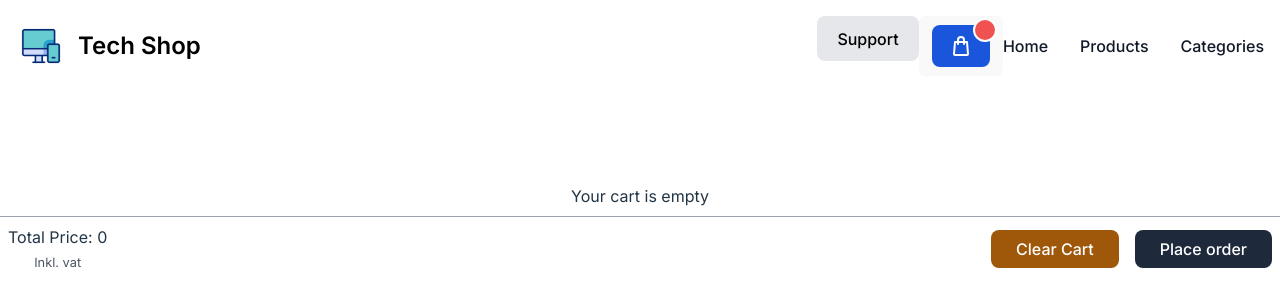
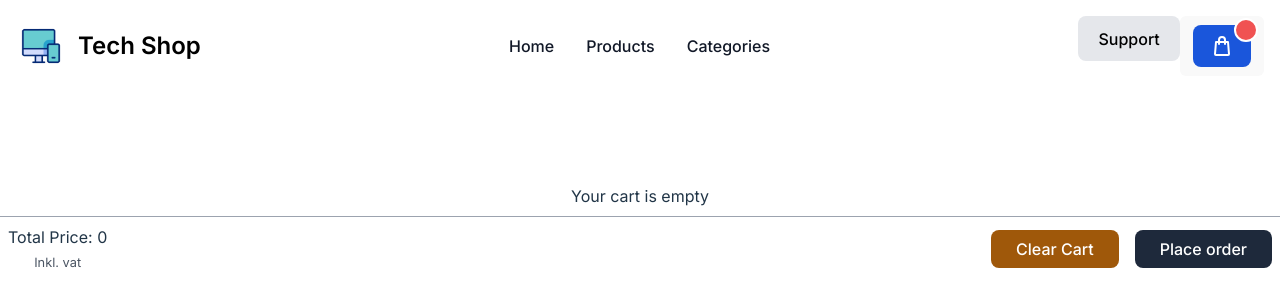
Before and after one commit to jesperekerling/react-ecommerce, a React (Vite) app: page /checkout in a window 1280 px wide. Shown: the top 306 px of the page. Built offline with nearby package versions, Linux system fonts and the light colour scheme.

Commit message:
Menu fix

```diff
--- a/src/components/NavBar.jsx
+++ b/src/components/NavBar.jsx
@@ -20,16 +20,13 @@ export const Navbar = () => {
                   Tech Shop</span>
           </NavLink>
 
-        <div className="flex md:order-3 space-x-3 md:space-x-0 rtl:space-x-reverse">
-
-
           <div className='items-center justify-between hidden w-full md:flex md:w-auto md:order-1' id='navbar-sticky'>
             <ul className='flex flex-col p-4 md:p-0 mt-4 font-medium border border-gray-100 rounded-lg md:space-x-8 rtl:space-x-reverse md:flex-row md:mt-0 md:border-0 dark:bg-gray-800 md:dark:bg-gray-900 dark:border-gray-700'>
-
+              <li>
                 <NavLink to='/' className='block py-2 px-3 text-gray-900 rounded hover:bg-gray-100 md:hover:bg-transparent md:hover:text-blue-700 md:p-0 md:dark:hover:text-blue-500 dark:text-white dark:hover:bg-gray-700 dark:hover:text-white md:dark:hover:bg-transparent dark:border-gray-700'>
-                <li>Home</li>
+                  Home
                 </NavLink>
-
+              </li>
               <li>
                 <NavLink to='/products' className='block py-2 px-3 text-gray-900 rounded hover:bg-gray-100 md:hover:bg-transparent md:hover:text-blue-700 md:p-0 md:dark:hover:text-blue-500 dark:text-white dark:hover:bg-gray-700 dark:hover:text-white md:dark:hover:bg-transparent dark:border-gray-700'>
                   Products
@@ -47,6 +44,9 @@ export const Navbar = () => {
               </li>
             </ul>
           </div>
+
+
+          <div className="flex md:order-2 space-x-3 md:space-x-0 rtl:space-x-reverse">
 
             <button data-collapse-toggle='navbar-sticky' type='button' className='inline-flex items-center p-2 w-10 h-10 justify-center text-sm text-gray-500 rounded-lg md:hidden hover:bg-gray-100 focus:outline-none focus:ring-2 focus:ring-gray-200' aria-controls='navbar-sticky' aria-expanded='false'>
                 <span className='sr-only'>Open main menu</span>
@@ -85,10 +85,6 @@ export const Navbar = () => {
 
 
         </div>
-
-
-
-
       </nav>
     </header>
   )
```
Lines whose indentation alone changed are shown as unchanged.
